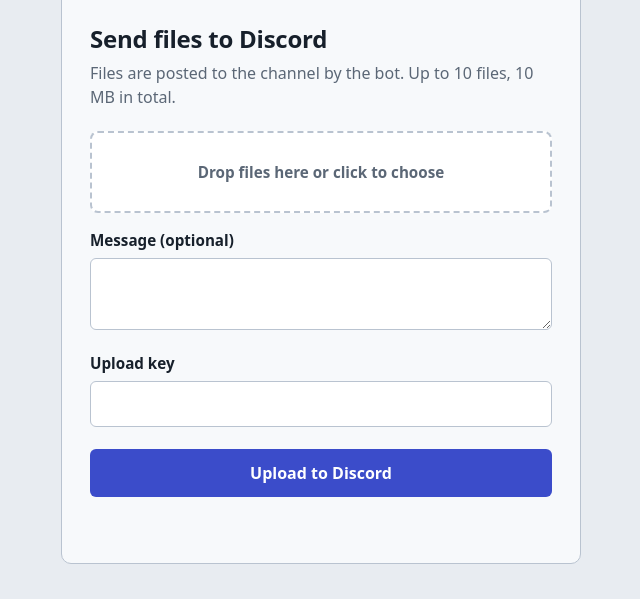
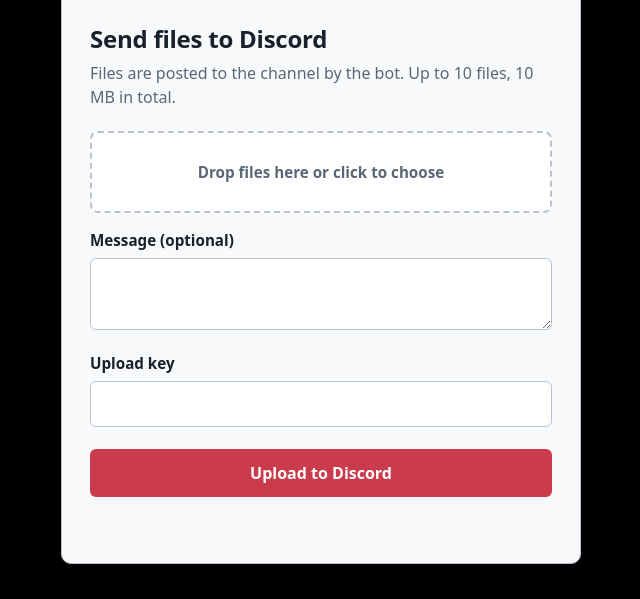
Before and after one commit to Svacinka/uplot, a plain HTML site: page index.html in a window 1280 px wide. Shown: the part 201-800 px from the top of the page, without its empty margins (319-959 px from the left). Drawn offline with Linux system fonts and the light colour scheme.

Commit message:
Change color variables for dark theme

```diff
--- a/index.html
+++ b/index.html
@@ -61,12 +61,12 @@
     .glitch::before, .glitch::after { display: none; }
   }
   :root {
-    --paper: #e8ecf1;
+    --paper: #000000;
     --panel: #f7f9fb;
     --ink: #17202b;
     --muted: #5b6776;
     --line: #b9c3d0;
-    --accent: #3b4cca;
+    --accent: #ca3b4c;
     --ok: #1f7a4d;
     --err: #b3261e;
   }
```
